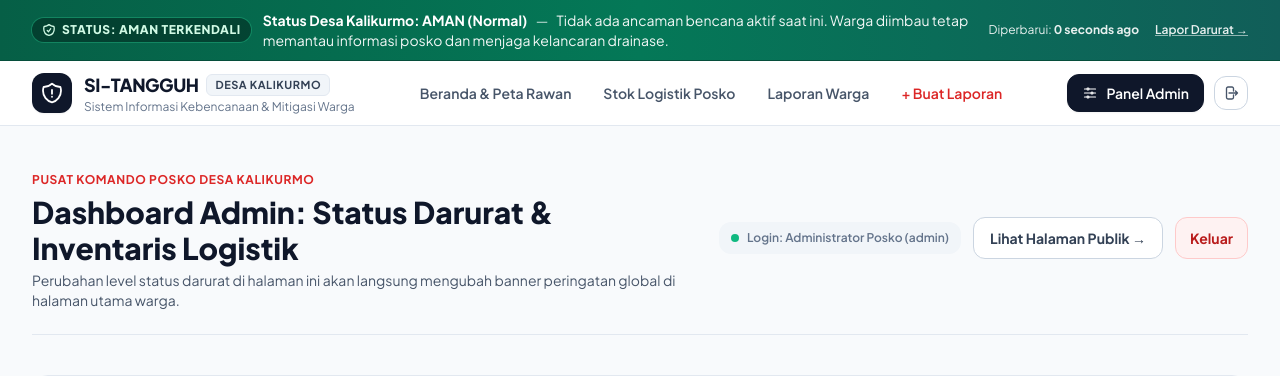
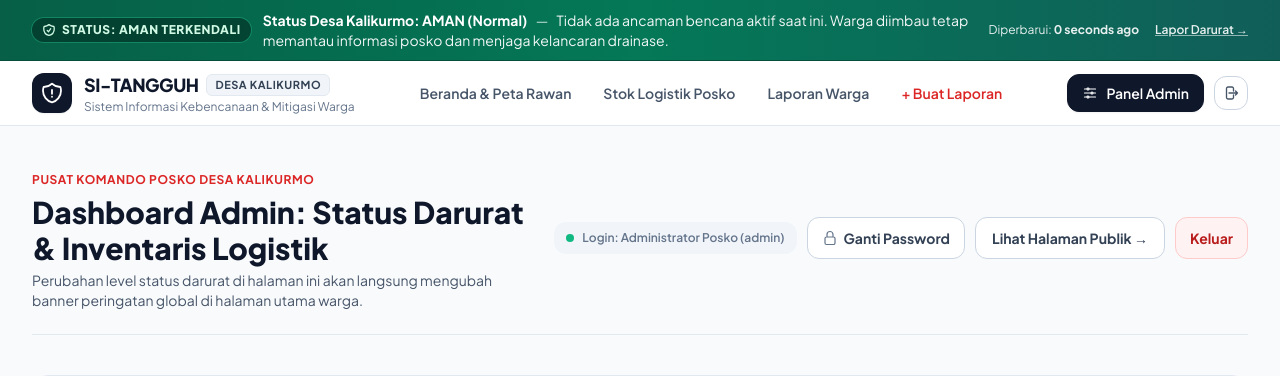
Before and after one commit to Wezzart/webKEBENCANAAN, a Laravel app: page /admin in a window 1280 px wide. Shown: the top 376 px of the page. Run offline with Laravel 12, Linux system fonts and the light colour scheme; a user stored in the database is signed in; data comes from the database, SQL or seed files in the repository; data that the repository does not hold is empty; some libraries are stand-ins or nearby versions.

Commit message:
fitur ganti password admin

```diff
--- a/resources/views/admin/dashboard.blade.php
+++ b/resources/views/admin/dashboard.blade.php
@@ -17,11 +17,18 @@
                     Perubahan level status darurat di halaman ini akan langsung mengubah banner peringatan global di halaman utama warga.
                 </p>
             </div>
-            <div class="flex items-center gap-3 shrink-0">
+            <div class="flex flex-wrap items-center gap-2.5 shrink-0">
                 <span class="hidden sm:inline-flex items-center gap-2 text-xs font-semibold text-slate-500 bg-slate-100 px-3 py-2 rounded-xl">
                     <span class="w-2 h-2 rounded-full bg-emerald-500"></span>
                     Login: {{ auth()->user()->name ?? 'Admin' }} ({{ auth()->user()->username ?? 'admin' }})
                 </span>
+                <a href="#ganti-password"
+                   class="inline-flex items-center gap-1.5 px-3.5 py-2.5 rounded-xl border border-slate-300 bg-white hover:bg-slate-50 text-xs sm:text-sm font-bold text-slate-700">
+                    <svg class="w-4 h-4 text-slate-500" fill="none" viewBox="0 0 24 24" stroke-width="1.8" stroke="currentColor">
+                        <path stroke-linecap="round" stroke-linejoin="round" d="M16.5 10.5V6.75a4.5 4.5 0 1 0-9 0v3.75m-.75 11.25h10.5a2.25 2.25 0 0 0 2.25-2.25v-6.75a2.25 2.25 0 0 0-2.25-2.25H6.75a2.25 2.25 0 0 0-2.25 2.25v6.75a2.25 2.25 0 0 0 2.25 2.25Z" />
+                    </svg>
+                    <span>Ganti Password</span>
+                </a>
                 <a href="{{ route('home') }}"
                    class="inline-flex items-center gap-2 px-4 py-2.5 rounded-xl border border-slate-300 bg-white hover:bg-slate-50 text-xs sm:text-sm font-bold text-slate-700">
                     Lihat Halaman Publik &rarr;
@@ -576,6 +583,78 @@
                 </div>
             </div>
         </section>
+
+        <!-- SECTION 5: Admin Account Security & Change Password -->
+        <section id="ganti-password" class="bg-white rounded-2xl border border-slate-200 shadow-sm overflow-hidden">
+            <div class="p-6 border-b border-slate-200 flex flex-col sm:flex-row sm:items-center sm:justify-between gap-3">
+                <div>
+                    <h2 class="text-lg font-extrabold text-slate-900">
+                        5. Keamanan Akun &amp; Ganti Password Admin
+                    </h2>
+                    <p class="text-xs sm:text-sm text-slate-500">
+                        Perbarui password akun petugas posko (<strong>{{ auth()->user()->username ?? 'admin' }}</strong>) secara berkala untuk menjaga keamanan sistem.
+                    </p>
+                </div>
+                <span class="inline-flex items-center gap-1.5 text-xs font-bold px-3 py-1 rounded-full bg-slate-100 text-slate-700">
+                    <svg class="w-3.5 h-3.5 text-slate-500" fill="none" viewBox="0 0 24 24" stroke-width="2" stroke="currentColor">
+                        <path stroke-linecap="round" stroke-linejoin="round" d="M16.5 10.5V6.75a4.5 4.5 0 1 0-9 0v3.75m-.75 11.25h10.5a2.25 2.25 0 0 0 2.25-2.25v-6.75a2.25 2.25 0 0 0-2.25-2.25H6.75a2.25 2.25 0 0 0-2.25 2.25v6.75a2.25 2.25 0 0 0 2.25 2.25Z" />
+                    </svg>
+                    Keamanan Akun
+                </span>
+            </div>
+
+            <form action="{{ route('admin.password.update') }}" method="POST" class="p-6">
+                @csrf
+                @method('PUT')
+
+                <div class="grid grid-cols-1 md:grid-cols-3 gap-4">
+                    <div>
+                        <label for="current_password" class="block text-xs font-bold uppercase tracking-wider text-slate-700 mb-1.5">
+                            Password Saat Ini <span class="text-red-600">*</span>
+                        </label>
+                        <input type="password"
+                               id="current_password"
+                               name="current_password"
+                               required
+                               placeholder="Masukkan password saat ini"
+                               class="w-full rounded-xl border border-slate-300 px-3.5 py-2.5 text-sm text-slate-900 focus:border-slate-900 focus:outline-none">
+                    </div>
+
+                    <div>
+                        <label for="new_password" class="block text-xs font-bold uppercase tracking-wider text-slate-700 mb-1.5">
+                            Password Baru <span class="text-red-600">*</span>
+                        </label>
+                        <input type="password"
+                               id="new_password"
+                               name="password"
+                               required
+                               minlength="4"
+                               placeholder="Minimal 4 karakter"
+                               class="w-full rounded-xl border border-slate-300 px-3.5 py-2.5 text-sm text-slate-900 focus:border-slate-900 focus:outline-none">
+                    </div>
+
+                    <div>
+                        <label for="password_confirmation" class="block text-xs font-bold uppercase tracking-wider text-slate-700 mb-1.5">
+                            Konfirmasi Password Baru <span class="text-red-600">*</span>
+                        </label>
+                        <input type="password"
+                               id="password_confirmation"
+                               name="password_confirmation"
+                               required
+                               minlength="4"
+                               placeholder="Ulangi password baru"
+                               class="w-full rounded-xl border border-slate-300 px-3.5 py-2.5 text-sm text-slate-900 focus:border-slate-900 focus:outline-none">
+                    </div>
+                </div>
+
+                <div class="mt-5 flex items-center justify-end">
+                    <button type="submit"
+                            class="inline-flex items-center gap-2 rounded-xl bg-slate-900 hover:bg-slate-800 text-white font-bold text-sm px-6 py-2.5 shadow-sm transition-colors cursor-pointer">
+                        Perbarui Password
+                    </button>
+                </div>
+            </form>
+        </section>
     </div>
 @endsection
 
--- a/resources/views/home.blade.php
+++ b/resources/views/home.blade.php
@@ -52,7 +52,6 @@
                 <div class="rounded-2xl border border-slate-200 bg-slate-50/70 p-4 sm:p-5">
                     <div class="text-xs font-bold uppercase tracking-wider text-slate-500">Total Laporan Warga Masuk</div>
                     <div class="text-xl sm:text-2xl font-extrabold text-slate-900 mt-1">{{ $reports->count() }} Laporan</div>
-                    <div class="text-xs text-slate-500 mt-1.5">Foto otomatis dikompresi via Intervention Image</div>
                 </div>
 
                 <div class="rounded-2xl border border-slate-200 bg-slate-50/70 p-4 sm:p-5">
@@ -169,7 +168,7 @@
                                required
                                class="block w-full text-xs text-slate-600 file:mr-3 file:py-2 file:px-3.5 file:rounded-xl file:border-0 file:text-xs file:font-bold file:bg-slate-900 file:text-white hover:file:bg-slate-800 border border-slate-300 rounded-xl p-1.5">
                         <p class="text-[11px] text-slate-500 mt-1">
-                            Format JPG, PNG, atau WEBP (maks. 10MB). Foto otomatis dikompresi menggunakan <strong>Intervention Image</strong>.
+                            Format JPG, PNG, atau WEBP (maks. 10MB)
                         </p>
                     </div>
 
--- a/routes/web.php
+++ b/routes/web.php
@@ -49,4 +49,7 @@ Route::prefix('admin')->middleware('auth')->group(function (): void {
     Route::post('/emergency-contacts', [EmergencyContactController::class, 'store'])->name('emergency-contacts.store');
     Route::put('/emergency-contacts/{contact}', [EmergencyContactController::class, 'update'])->name('emergency-contacts.update');
     Route::delete('/emergency-contacts/{contact}', [EmergencyContactController::class, 'destroy'])->name('emergency-contacts.destroy');
+
+    // Admin Account Password Update
+    Route::put('/password', [AuthController::class, 'updatePassword'])->name('admin.password.update');
 });
```
Also changed, not shown: app/Http/Controllers/AuthController.php (+26 -0 lines), tests/Feature/DisasterManagementTest.php (+38 -0 lines).
